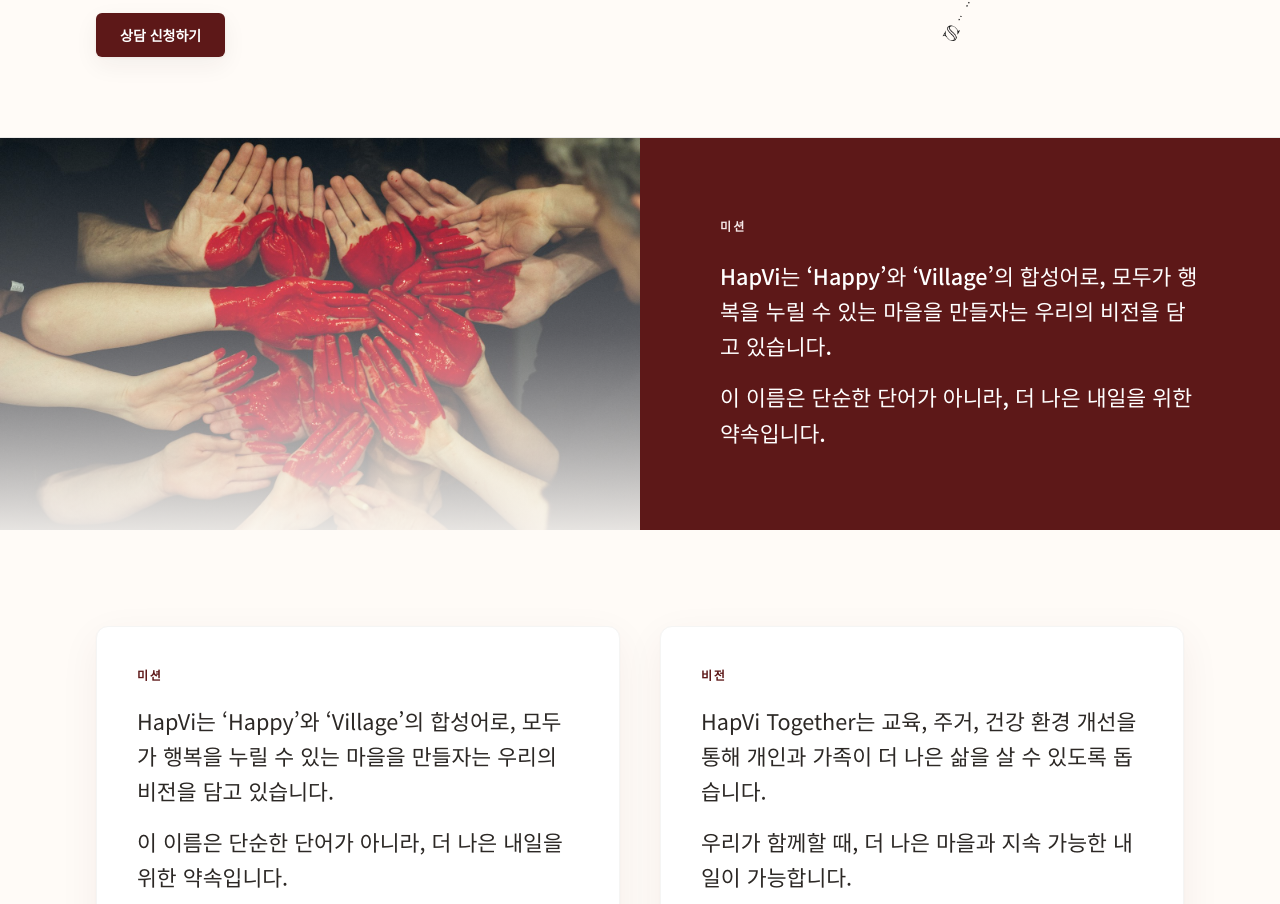
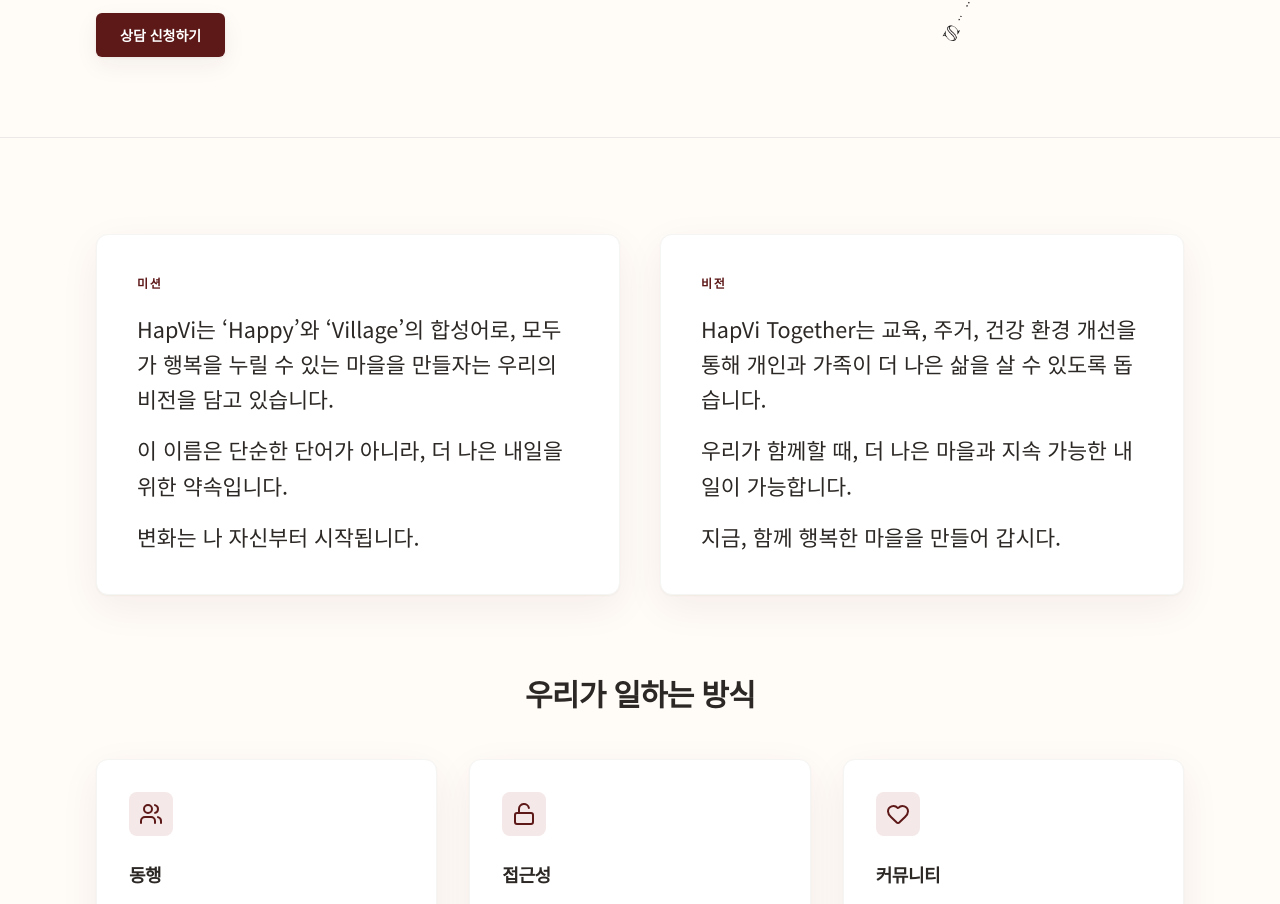
Before and after one commit to NPO-HappyTogether/hapvi-together, a Next.js app: page /about in a window 1280 px wide. Shown: the part 1138-2042 px from the top of the page. Built offline with nearby package versions, Linux system fonts and the light colour scheme.

Commit message:
fix: remove duplicate mission/vision text on about page
Co-authored-by: Cursor <cursoragent@cursor.com>

```diff
--- a/app/about/about-client.tsx
+++ b/app/about/about-client.tsx
@@ -82,25 +82,6 @@ export default function AboutPageClient() {
         </div>
       </section>
 
-      <section className="grid md:grid-cols-2">
-        <div className="relative min-h-[280px] md:min-h-[380px]">
-          <StockPhoto
-            src={stock.aboutCommunity}
-            alt={alts.aboutCommunity}
-            className="absolute inset-0 min-h-[280px] md:min-h-[380px]"
-            sizes="(max-width: 768px) 100vw, 50vw"
-            overlayClassName="bg-gradient-to-t from-cream/90 via-hapvi-light/35 to-transparent"
-          />
-        </div>
-        <div className="flex flex-col justify-center bg-hapvi-primary px-8 py-14 text-white md:px-14 lg:px-20 lg:py-20">
-          <p className="text-xs font-semibold uppercase tracking-[0.18em] text-hapvi-light">{t.mission.label}</p>
-          <div className="mt-6 space-y-4 text-xl font-medium leading-relaxed md:text-[1.35rem]">
-            <p>{introParagraphs[0]}</p>
-            <p>{introParagraphs[1]}</p>
-          </div>
-        </div>
-      </section>
-
       <section className="mx-auto w-full max-w-6xl px-5 py-20 md:px-8 md:py-24">
         <div className="grid gap-6 md:grid-cols-2 md:gap-10">
           <article className="rounded-xl border border-stone-100 bg-white p-8 shadow-card md:p-10">
```
